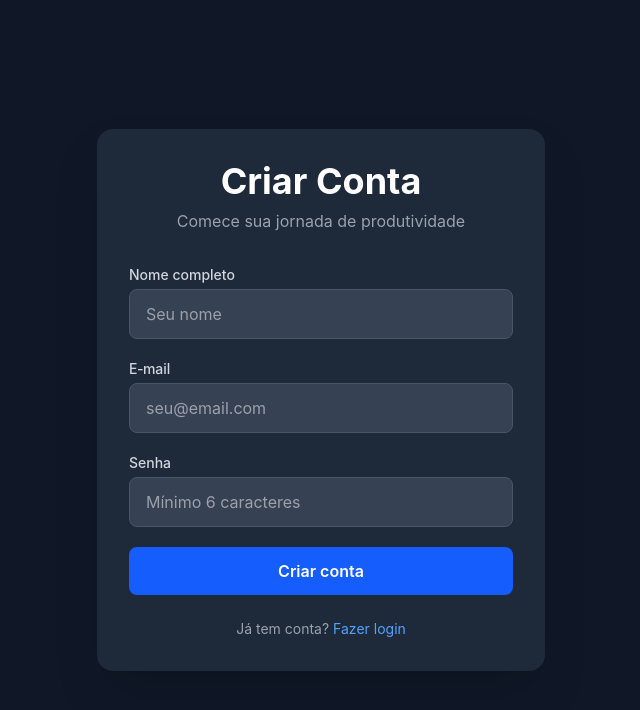
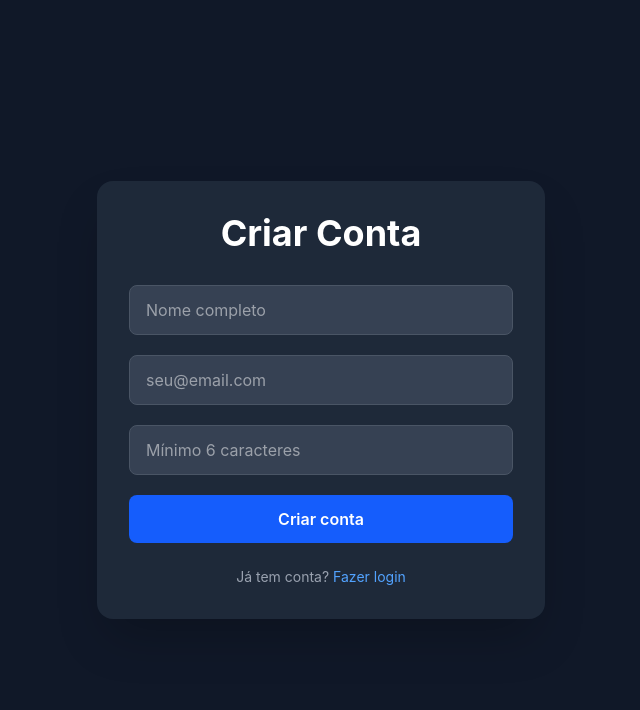
Before and after one commit to MaryanneZurc/OrganizAI, a React (Vite) app: page /register in a window 1280 px wide. Shown: the top 710 px of the page, without its empty margins (319-959 px from the left). Built offline with nearby package versions, Linux system fonts and the light colour scheme.

Commit message:
feat: modificacao de register

```diff
--- a/src/auth/Register.jsx
+++ b/src/auth/Register.jsx
@@ -1,131 +1,94 @@
-import { useState } from "react";
-import { Link, useNavigate } from "react-router-dom";
-import { useAuth } from "../hooks/useAuth";
-import toast from "react-hot-toast";
+import { useState } from 'react'
+import { Link, useNavigate } from 'react-router-dom'
 import { supabase } from '../utils/supabaseClient'
+import toast from 'react-hot-toast'
 
 export default function Register() {
-  const [fullName, setFullName] = useState("");
-  const [email, setEmail] = useState("");
-  const [password, setPassword] = useState("");
-  const [loading, setLoading] = useState(false);
-  const { register } = useAuth();
-  const navigate = useNavigate();
+  const [fullName, setFullName] = useState('')
+  const [email, setEmail] = useState('')
+  const [password, setPassword] = useState('')
+  const [loading, setLoading] = useState(false)
+  const navigate = useNavigate()
 
   const handleSubmit = async (e) => {
-  e.preventDefault()
-  setLoading(true)
+    e.preventDefault()
+    setLoading(true)
 
-  try {
-    // 1. Criar usuário no Auth
-    const { data: authData, error: authError } = await supabase.auth.signUp({
+    console.log('📝 Tentando cadastrar:', { email, fullName })
+
+    // Etapa 1: Criar usuário no Auth
+    const { data, error } = await supabase.auth.signUp({
       email,
       password,
-      options: {
-        data: { full_name: fullName },
-      },
+      options: { data: { full_name: fullName } },
     })
 
-    if (authError) throw authError
+    // MOSTRAR TUDO no console
+    console.log('📦 Resposta completa:', { data, error })
 
-    // 2. Criar perfil manualmente (NOVA PARTE)
-    if (authData?.user) {
+    if (error) {
+      console.error('❌ ERRO COMPLETO:', JSON.stringify(error, null, 2))
+      console.error('❌ Mensagem:', error.message)
+      console.error('❌ Status:', error.status)
+      console.error('❌ Nome:', error.name)
+      toast.error(error.message || 'Erro ao criar conta')
+      setLoading(false)
+      return
+    }
+
+    console.log('✅ Usuário criado:', data)
+
+    // Etapa 2: Criar perfil
+    if (data?.user) {
       const { error: profileError } = await supabase
         .from('profiles')
-        .upsert({
-          id: authData.user.id,
+        .insert({
+          id: data.user.id,
           full_name: fullName,
           diagnosis_level: 'iniciante',
           diagnosis_completed: false,
         })
 
       if (profileError) {
-        console.error('Erro ao criar perfil:', profileError)
-        toast.error('Erro ao criar perfil. Tente novamente.')
-        setLoading(false)
-        return
+        console.error('❌ Erro perfil:', profileError)
+      } else {
+        console.log('✅ Perfil criado')
       }
     }
 
     toast.success('Conta criada com sucesso!')
     navigate('/diagnosis')
-  } catch (error) {
-    toast.error(error.message)
-  } finally {
     setLoading(false)
   }
-}
 
   return (
     <div className="min-h-screen bg-gray-900 flex items-center justify-center p-4">
       <div className="bg-gray-800 p-8 rounded-2xl shadow-2xl w-full max-w-md">
-        <div className="text-center mb-8">
-          <h1 className="text-4xl font-bold text-white">Criar Conta</h1>
-          <p className="text-gray-400 mt-2">
-            Comece sua jornada de produtividade
-          </p>
-        </div>
+        <h1 className="text-4xl font-bold text-white text-center mb-8">Criar Conta</h1>
 
         <form onSubmit={handleSubmit} className="space-y-5">
-          <div>
-            <label className="block text-sm font-medium text-gray-300 mb-1">
-              Nome completo
-            </label>
-            <input
-              type="text"
-              required
-              value={fullName}
-              onChange={(e) => setFullName(e.target.value)}
-              className="w-full px-4 py-3 rounded-lg bg-gray-700 text-white border border-gray-600 focus:border-blue-500 focus:ring-2 focus:ring-blue-500 outline-none transition"
-              placeholder="Seu nome"
-            />
-          </div>
+          <input type="text" required value={fullName} onChange={(e) => setFullName(e.target.value)}
+            placeholder="Nome completo"
+            className="w-full px-4 py-3 rounded-lg bg-gray-700 text-white border border-gray-600 focus:border-blue-500 outline-none" />
 
-          <div>
-            <label className="block text-sm font-medium text-gray-300 mb-1">
-              E‑mail
-            </label>
-            <input
-              type="email"
-              required
-              value={email}
-              onChange={(e) => setEmail(e.target.value)}
-              className="w-full px-4 py-3 rounded-lg bg-gray-700 text-white border border-gray-600 focus:border-blue-500 focus:ring-2 focus:ring-blue-500 outline-none transition"
-              placeholder="seu@email.com"
-            />
-          </div>
+          <input type="email" required value={email} onChange={(e) => setEmail(e.target.value)}
+            placeholder="seu@email.com"
+            className="w-full px-4 py-3 rounded-lg bg-gray-700 text-white border border-gray-600 focus:border-blue-500 outline-none" />
 
-          <div>
-            <label className="block text-sm font-medium text-gray-300 mb-1">
-              Senha
-            </label>
-            <input
-              type="password"
-              required
-              minLength={6}
-              value={password}
-              onChange={(e) => setPassword(e.target.value)}
-              className="w-full px-4 py-3 rounded-lg bg-gray-700 text-white border border-gray-600 focus:border-blue-500 focus:ring-2 focus:ring-blue-500 outline-none transition"
-              placeholder="Mínimo 6 caracteres"
-            />
-          </div>
+          <input type="password" required minLength={6} value={password} onChange={(e) => setPassword(e.target.value)}
+            placeholder="Mínimo 6 caracteres"
+            className="w-full px-4 py-3 rounded-lg bg-gray-700 text-white border border-gray-600 focus:border-blue-500 outline-none" />
 
-          <button
-            type="submit"
-            disabled={loading}
-            className="w-full py-3 px-4 bg-blue-600 hover:bg-blue-700 text-white font-semibold rounded-lg transition disabled:opacity-50 disabled:cursor-not-allowed"
-          >
-            {loading ? "Criando conta..." : "Criar conta"}
+          <button type="submit" disabled={loading}
+            className="w-full py-3 bg-blue-600 hover:bg-blue-700 text-white font-semibold rounded-lg transition disabled:opacity-50">
+            {loading ? 'Criando...' : 'Criar conta'}
           </button>
         </form>
 
         <p className="text-gray-400 text-sm text-center mt-6">
-          Já tem conta?{" "}
-          <Link to="/login" className="text-blue-400 hover:underline">
-            Fazer login
-          </Link>
+          Já tem conta? <Link to="/login" className="text-blue-400 hover:underline">Fazer login</Link>
         </p>
       </div>
     </div>
-  );
+  )
 }
--- a/src/utils/supabaseClient.js
+++ b/src/utils/supabaseClient.js
@@ -1,8 +1,7 @@
 import { createClient } from '@supabase/supabase-js'
 
-// ⚠️ COLOQUE SEUS DADOS REAIS AQUI
-const supabaseUrl = 'https://hosjuyeopdnfpehksjie.supabase.co'
-const supabaseAnonKey = 'eyJhbGciOiJIUzI1NiIsInR5cCI6IkpXVCJ9.eyJpc3MiOiJzdXBhYmFzZSIsInJlZiI6Imhvc2p1eWVvcGRuZnBlaGtzamllIiwicm9sZSI6ImFub24iLCJpYXQiOjE3NzM3NTMxNjUsImV4cCI6MjA4OTMyOTE2NX0.mlJrjsBQWCp5MCSoQ5jwUfbeJdveCc1NiqRTz97iy0k'
+const supabaseUrl ='https://hosjuyeopdnfpehksjie.supabase.co'
+const supabaseAnonKey ='eyJhbGciOiJIUzI1NiIsInR5cCI6IkpXVCJ9.eyJpc3MiOiJzdXBhYmFzZSIsInJlZiI6Imhvc2p1eWVvcGRuZnBlaGtzamllIiwicm9sZSI6ImFub24iLCJpYXQiOjE3NzM3NTMxNjUsImV4cCI6MjA4OTMyOTE2NX0.mlJrjsBQWCp5MCSoQ5jwUfbeJdveCc1NiqRTz97iy0k'
 
 console.log('🔍 Supabase URL:', supabaseUrl)
 console.log('🔍 Supabase Key existe:', !!supabaseAnonKey)
--- /dev/null
+++ b/test-connection.js
@@ -0,0 +1,24 @@
+import { createClient } from '@supabase/supabase-js'
+
+// COLOQUE SEUS DADOS REAIS AQUI
+const supabaseUrl = 'https://clbjjfpakkoteqbqpkqz.supabase.co'
+const supabaseAnonKey = 'eyJhbGciOiJIUzI1NiIsInR5cCI6IkpXVCJ9.eyJpc3MiOiJzdXBhYmFzZSIsInJlZiI6ImNsYmpqZnBha2tvdGVxYnFwa3F6Iiwicm9sZSI6ImFub24iLCJpYXQiOjE3Nzg2NzM0MDQsImV4cCI6MjA5NDI0OTQwNH0.vzGkpQGyE8e6JZUCID-Er5gkNw05ttpT8iy8Utexbik'
+
+const supabase = createClient(supabaseUrl, supabaseAnonKey)
+
+async function test() {
+  console.log('🔍 Testando conexão...')
+
+  const { data, error } = await supabase
+    .from('profiles')
+    .select('*')
+    .limit(1)
+
+  if (error) {
+    console.error('❌ Erro:', error)
+  } else {
+    console.log('✅ Conexão OK! Dados:', data)
+  }
+}
+
+test()
```
